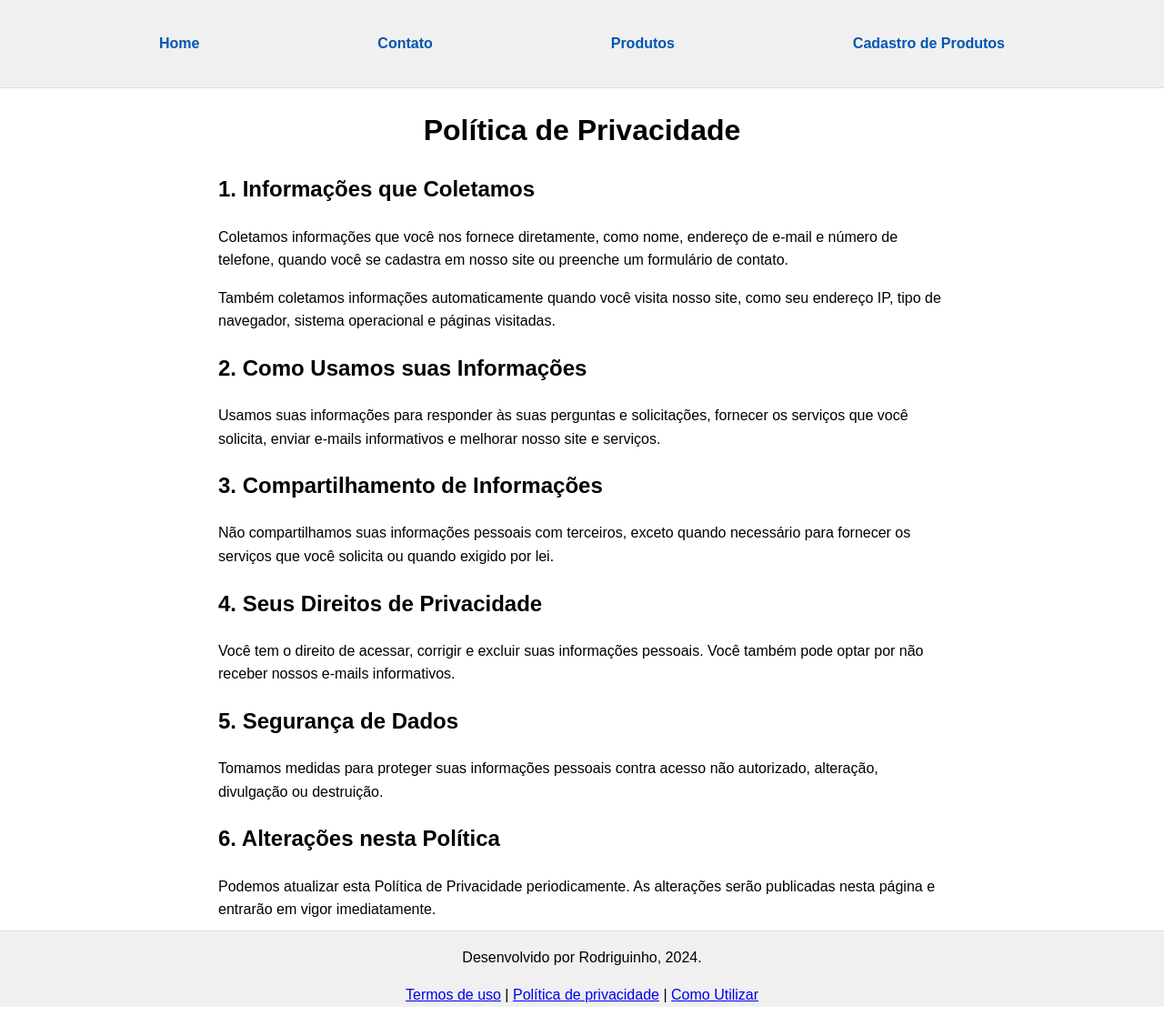
After one commit to RodrigoBettio/estudos-lp3, a Flask app: page /politica in a window 1280 px wide. The commit adds this page. Shown: the whole page at 91% size. Run offline with Flask 3, Linux system fonts and the light colour scheme.

Commit message:
Implementação do 2ºTemplate + Estilos

```diff
--- a/projeto_lp3/projeto_lp3/app.py
+++ b/projeto_lp3/projeto_lp3/app.py
@@ -47,7 +47,7 @@ def cpf():
 #Get para obter o formulário
 @app.route("/produtos/cadastro")
 def cadastro_produto():
-    return render_template(cadastro_produto.html)
+    return render_template("cadastro_produto.html")
 
 @app.route("/produtos", methods=['POST'])
 def salvar_produto():
@@ -58,4 +58,16 @@ def salvar_produto():
 
     return render_template("produtos.html", produtos = lista_produtos)
 
+@app.route("/termos")
+def termos():
+    return render_template("termos.html")
+
+@app.route("/politica")
+def politica():
+    return render_template("politica.html")
+
+@app.route("/comousar")
+def como_usar():
+    return render_template("como_usar.html")
+
 app.run(debug=True)
--- /dev/null
+++ b/projeto_lp3/projeto_lp3/static/style3.css
@@ -0,0 +1,51 @@
+
+body {
+    font-family: sans-serif;
+    line-height: 1.6;
+    margin: 0;
+}
+
+.container {
+    max-width: 800px;
+    margin: auto;
+    padding: 0 20px;
+}
+
+header {
+    background-color: #f0f0f0;
+    padding: 20px 0;
+    border-bottom: 1px solid #ddd;
+    text-align: center;
+}
+
+nav {
+    max-width: 960px;
+    margin: 0 auto;
+    display: flex;
+    justify-content: space-between;
+}
+nav a {
+    display: inline-block;
+    margin:15px;
+    text-decoration: none;
+    color: #0056B3;
+    font-weight: bold;
+
+}
+
+
+footer {
+    background-color: #f0f0f0;
+    padding: 20px 0x;
+    text-align: center;
+    border-top: 1px solid #ddd;
+}
+
+.container h1 {
+    text-align: center;
+    margin-bottom: 20px;
+}
+
+.container p {
+    margin-bottom: 10px;
+}
--- a/projeto_lp3/projeto_lp3/templates/base3.html
+++ b/projeto_lp3/projeto_lp3/templates/base3.html
@@ -0,0 +1,34 @@
+<!DOCTYPE html>
+<html>
+<head>
+    <title>{% block title %}{% endblock %}</title>
+    <link rel="stylesheet" href="{{url_for('static', filename='style3.css') }}">
+</head>
+<body>
+    <header>
+        <nav>
+            <a href="/">Home</a>
+            <a href="/contato">Contato</a>
+            <a href="/produtos">Produtos</a>
+            <a href="/cadastro">Cadastro de Produtos</a>
+        </nav>
+    </header>
+
+    <main>
+        <div class="container">
+        {% block content %}{% endblock %}
+        </div>
+    </main>
+
+    <footer>
+        <div class="container">
+            <p>Desenvolvido por Rodriguinho, 2024.</p>
+            <p>
+                <a href="/termos">Termos de uso</a> |
+                <a href="/politica">Política de privacidade</a> |
+                <a href="/comousar">Como Utilizar</a>
+            </p>
+        </div>
+    </footer>
+</body>
+</html>
--- /dev/null
+++ b/projeto_lp3/projeto_lp3/templates/politica.html
@@ -0,0 +1,40 @@
+{% extends "base3.html" %}
+
+{% block title %}Política de Privacidade{% endblock %}
+
+{% block content %}
+    <h1>Política de Privacidade</h1>
+
+    <h2>1. Informações que Coletamos</h2>
+    <p>
+        Coletamos informações que você nos fornece diretamente, como nome, endereço de e-mail e número de telefone, quando você se cadastra em nosso site ou preenche um formulário de contato.
+    </p>
+    <p>
+        Também coletamos informações automaticamente quando você visita nosso site, como seu endereço IP, tipo de navegador, sistema operacional e páginas visitadas.
+    </p>
+
+    <h2>2. Como Usamos suas Informações</h2>
+    <p>
+        Usamos suas informações para responder às suas perguntas e solicitações, fornecer os serviços que você solicita, enviar e-mails informativos e melhorar nosso site e serviços.
+    </p>
+
+    <h2>3. Compartilhamento de Informações</h2>
+    <p>
+        Não compartilhamos suas informações pessoais com terceiros, exceto quando necessário para fornecer os serviços que você solicita ou quando exigido por lei.
+    </p>
+
+    <h2>4. Seus Direitos de Privacidade</h2>
+    <p>
+        Você tem o direito de acessar, corrigir e excluir suas informações pessoais. Você também pode optar por não receber nossos e-mails informativos.
+    </p>
+
+    <h2>5. Segurança de Dados</h2>
+    <p>
+        Tomamos medidas para proteger suas informações pessoais contra acesso não autorizado, alteração, divulgação ou destruição.
+    </p>
+
+    <h2>6. Alterações nesta Política</h2>
+    <p>
+        Podemos atualizar esta Política de Privacidade periodicamente. As alterações serão publicadas nesta página e entrarão em vigor imediatamente.
+    </p>
+{% endblock %}
```
Also changed, not shown: projeto_lp3/projeto_lp3/static/style.css (deleted, +0 -9 lines), projeto_lp3/projeto_lp3/static/style2.css (added, +53 -0 lines), projeto_lp3/projeto_lp3/templates/base2.html (+5 -6 lines), projeto_lp3/projeto_lp3/templates/como_usar.html (added, +34 -0 lines), projeto_lp3/projeto_lp3/templates/termos.html (added, +33 -0 lines).
